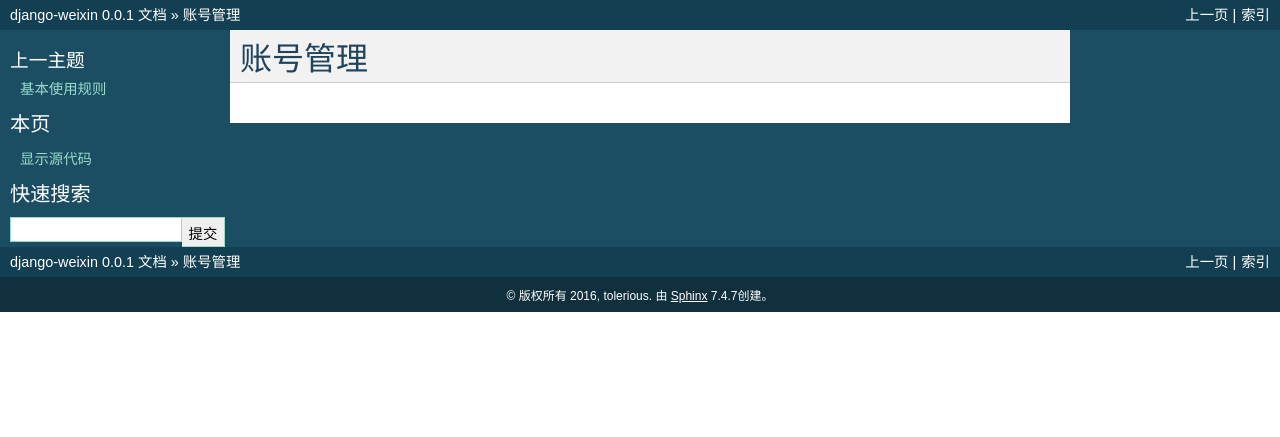
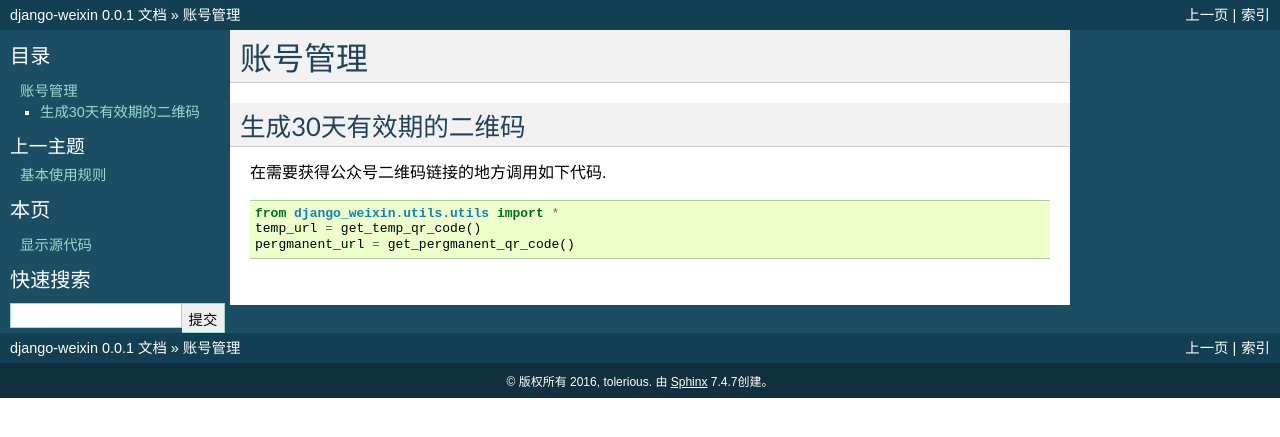
Before and after one commit to tolerious/django-wechat, a Sphinx documentation site: the page built from docs/source/accountmanage.rst, in a window 1280 px wide. Shown: the top 437 px of the page. Built offline with Sphinx 7.4.7, drawn with Linux system fonts in a browser that asks for light colours; formulas are drawn with MathJax 3.

Commit message:
我们都是好孩子.  ;

```diff
--- a/docs/source/accountmanage.rst
+++ b/docs/source/accountmanage.rst
@@ -3,3 +3,15 @@
 ==================================
 账号管理
 ==================================
+
+
+生成30天有效期的二维码
+--------------------------------
+
+在需要获得公众号二维码链接的地方调用如下代码.
+
+.. code-block:: python
+
+    from django_weixin.utils.utils import *
+    temp_url = get_temp_qr_code()
+    pergmanent_url = get_pergmanent_qr_code()
```
